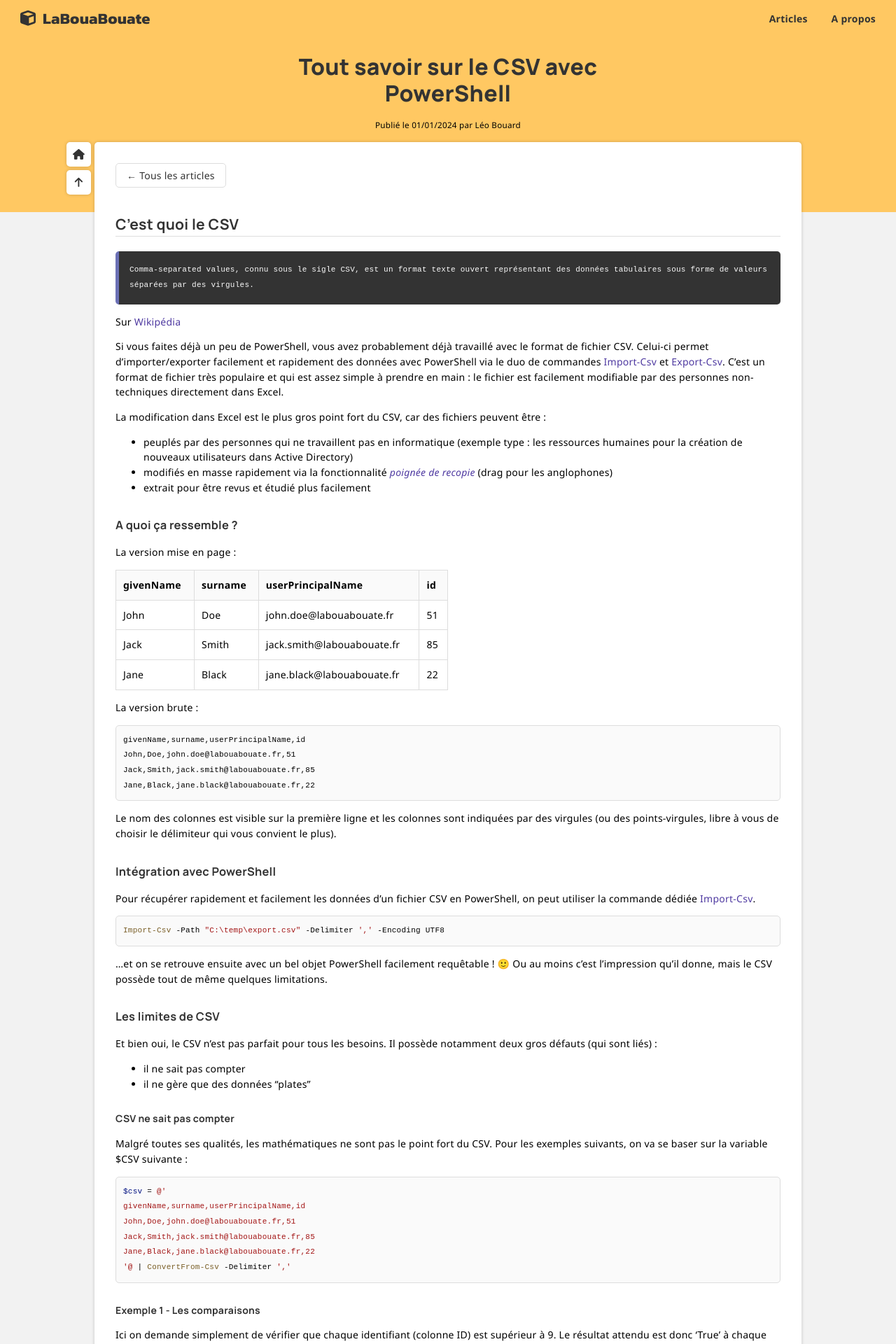
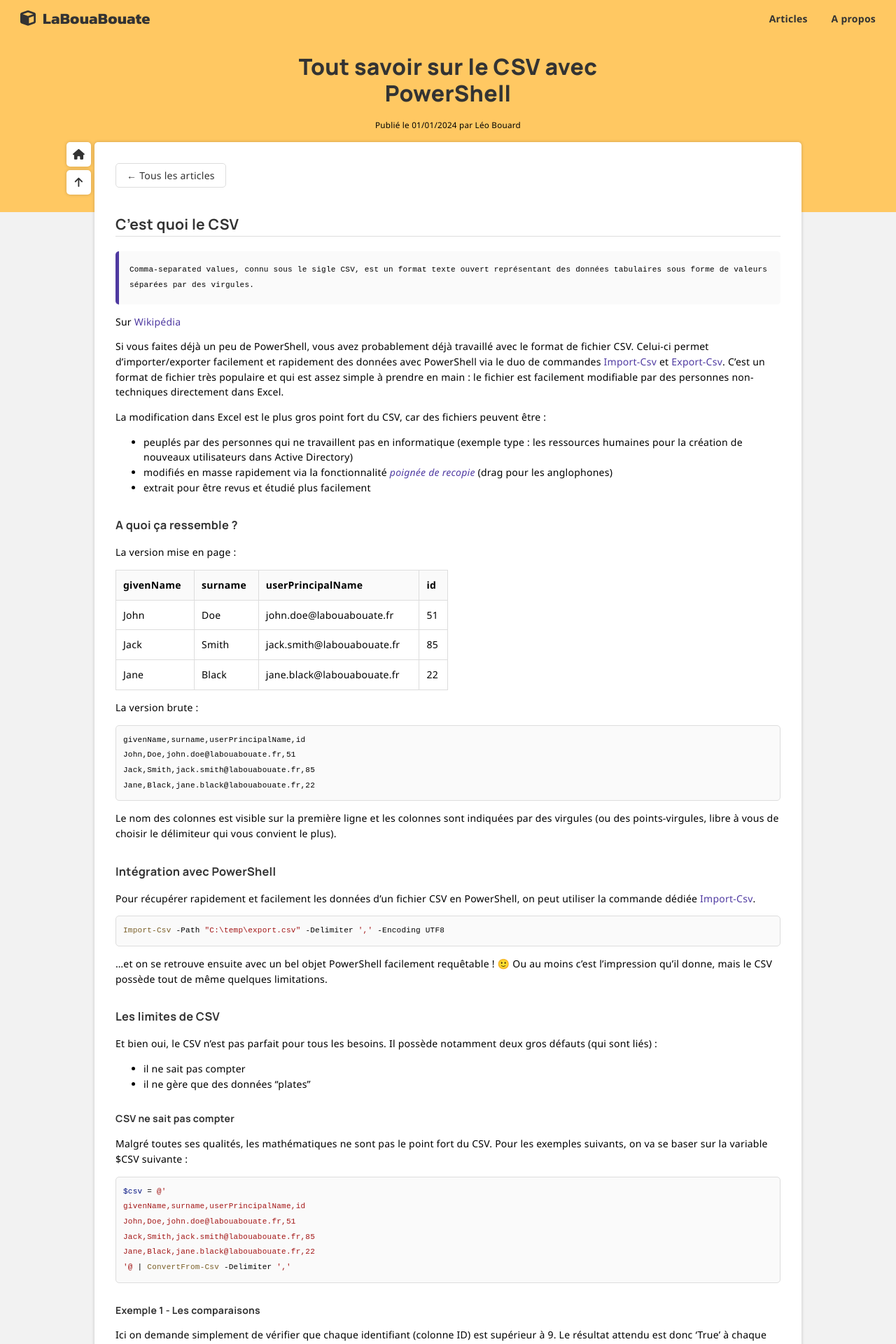
Before and after one commit to leobouard/leobouard.github.io, a Jekyll site: the page built from _posts/2024-01-01-tout-savoir-sur-le-csv-avec-powershell.md, in a window 1280 px wide. Shown: the top 1920 px of the page at 70% size. Built offline with Jekyll 4.4.1, drawn with Linux system fonts in a browser that asks for light colours; nearby versions of some CDN libraries; some web fonts are replaced.

Commit message:
Ajout de variables de couleurs et de bordures

```diff
--- a/_sass/variables.scss
+++ /dev/null
@@ -1,13 +0,0 @@
----
----
-
-style attribut {
-    $primary: #2F4883;
-    $secondary: #C7BFE8;
-    $text: #000;
-    $title: #333;
-    $bodybg: #F2F2F2;
-    $textbg: #FFF;
-    $accent: #4F3AA1;
-    $border: #DDD;
-}
--- a/assets/css/style.scss
+++ b/assets/css/style.scss
@@ -3,13 +3,15 @@
 
 :root {
     --text: #000;
+    --footer: #0d0d0d;
     --title: #333;
     --bodybg: #f2f2f2;
+    --accentbg: #fafafa;
     --primary: #2f4883;
     --secondary: #c7bfe8;
     --textbg: #fff;
     --accent: #4f3aa1;
-    --border: #ddd;
+    --border: 1px solid #ddd;
 }
 
 ::selection {
@@ -29,7 +31,7 @@
 }
 
 body {
-    background-color: #f2f2f2;
+    background-color: var(--bodybg);
     height: 100%;
     margin: 0;
     width: auto;
@@ -50,7 +52,7 @@
     }
 
     nav a {
-        color: #333;
+        color: var(--title);
         font-weight: bold;
         margin: 5px 0px;
         padding: 10px 15px;
@@ -60,7 +62,7 @@
     }
 
     nav a:hover {
-        color: #000;
+        color: var(--text);
         background: rgba(0,0,0,.1);
     }
 
@@ -88,7 +90,7 @@
 
     section {
         min-height: 85%;
-        background-color: #fff;
+        background-color: var(--textbg);
         border-radius: 5px;
         padding: 30px;
         max-width: 950px;
@@ -126,7 +128,7 @@
     }
 
     h2 {
-        border-bottom: 1px solid #ddd;
+        border-bottom: var(--border);
         padding-bottom: 5px;
     }
 
@@ -143,15 +145,14 @@
     }
 
     hr {
-        border: 1px solid #ddd;
+        border: var(--border);
         margin: 50px 0px;
     }
 
     blockquote {
-        background-color: #333;
-        border-left: 5px solid #6B70B5;
+        background-color: var(--accentbg);
+        border-left: 5px solid var(--accent);
         border-radius: 5px;
-        color: #fafafa;
         margin-inline: 0;
         padding: 5px 15px;
     }
@@ -163,8 +164,8 @@
 
     pre {
         border-radius: 5px;
-        background-color: #fafafa;
-        border: 1px solid #ddd;
+        background-color: var(--accentbg);
+        border: var(--border);
         padding: 10px;
         overflow-x: auto;
         overflow-y: hidden;
@@ -185,19 +186,19 @@
 
     p > code, li > code, main table > tbody > tr > td > code {
         border-radius: 5px;
-        background-color: #f2f2f2;
+        background-color: var(--accentbg);
         padding: 2px;
-        border: 1px solid #ddd;
+        border: var(--border);
     }
 
     table, td, tr, th {
-        border: 1px solid #ddd;
+        border: var(--border);
         padding: 10px;
         border-collapse: collapse;
     }
 
     th {
-        background-color: #fafafa;
+        background-color: var(--accentbg);
         text-align: left;
     }
 
@@ -207,7 +208,7 @@
     }
 
     details {
-        border: 1px solid #ddd;
+        border: var(--border);
         border-radius: 5px;
         user-select: none;
         overflow: hidden;
@@ -216,11 +217,11 @@
     details > summary {
         list-style: none;
         padding: 10px;
-        background: #fafafa;
+        background: var(--accentbg);
     }
 
     details[open] > summary {
-        border-bottom: 1px solid #ddd;
+        border-bottom: var(--border);
     }
 
     details > p {
@@ -235,9 +236,9 @@
     flex-direction: column;
     align-items: center;
     justify-content: center;
-    background-color: #0d0d0d;
+    background-color: var(--footer);
     z-index: -1;
-    color: #f2f2f2;
+    color: var(--textbg);
 }
 
 @media screen and (max-width: 950px) {
@@ -280,7 +281,7 @@
 @media print {
 
     body {
-        background-color: #fff;
+        background-color: var(--textbg);
     }
 
     header {
```
